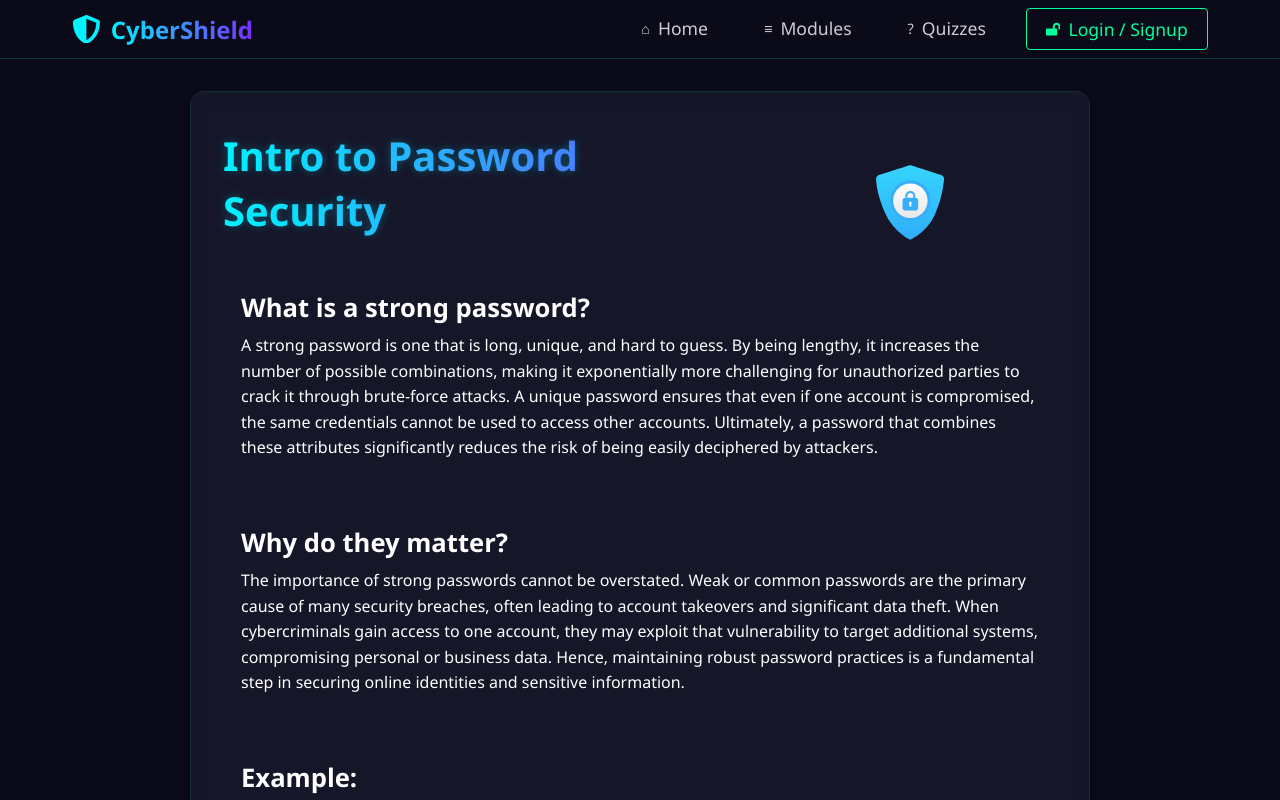
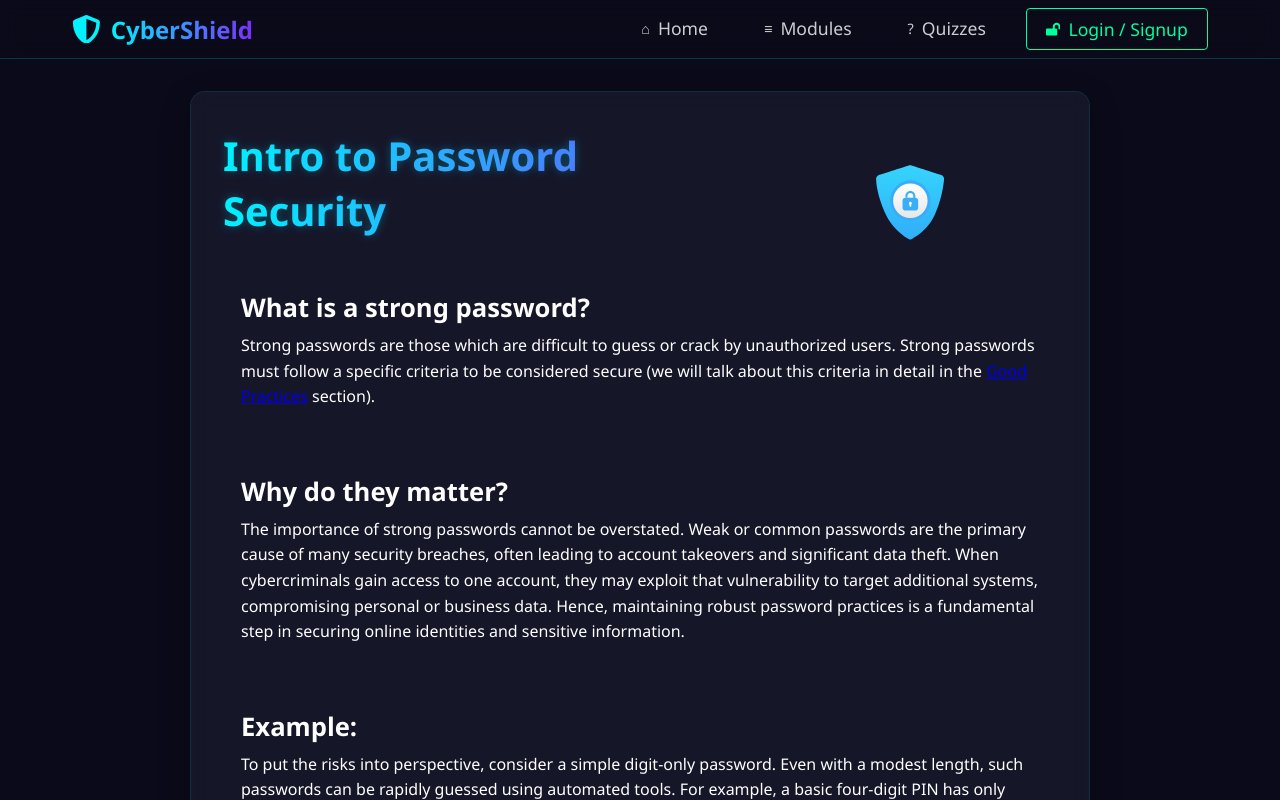
Before and after one commit to teolentu1/scenarios2, a React (Create React App) app: page /modules/password-security in a window 1280 px wide. Shown: the top 800 px of the page. Built offline with nearby package versions, Linux system fonts and the light colour scheme.

Commit message:
wrong link, small intro changes (not finished)

```diff
--- a/src/pages/module2/CaseStudies2.js
+++ b/src/pages/module2/CaseStudies2.js
@@ -93,7 +93,7 @@
         </section>
 
         <div className="mod-btn-container">
-          <Link to="/modules/password-security/good-practices">
+          <Link to="/modules/password-security/protection">
             <motion.button
               className="cyber-btn mod-btn"
               whileHover={{ scale: 1.05 }}
--- a/src/pages/module2/Intro2.js
+++ b/src/pages/module2/Intro2.js
@@ -28,12 +28,9 @@
         <section className="mod-section">
           <h2 className="mod-heading">What is a strong password?</h2>
           <p className="mod-text">
-            A strong password is one that is long, unique, and hard to guess. By being lengthy, it increases
-            the number of possible combinations, making it exponentially more challenging for unauthorized
-            parties to crack it through brute-force attacks. A unique password ensures that even if one
-            account is compromised, the same credentials cannot be used to access other accounts. Ultimately,
-            a password that combines these attributes significantly reduces the risk of being easily deciphered
-            by attackers.
+            Strong passwords are those which are difficult to guess or crack by unauthorized users. Strong passwords
+            must follow a specific criteria to be considered secure (we will talk about this criteria in detail in
+            the <a href="/modules/password-security/protection">Good Practices</a> section).
           </p>
         </section>
 
```
